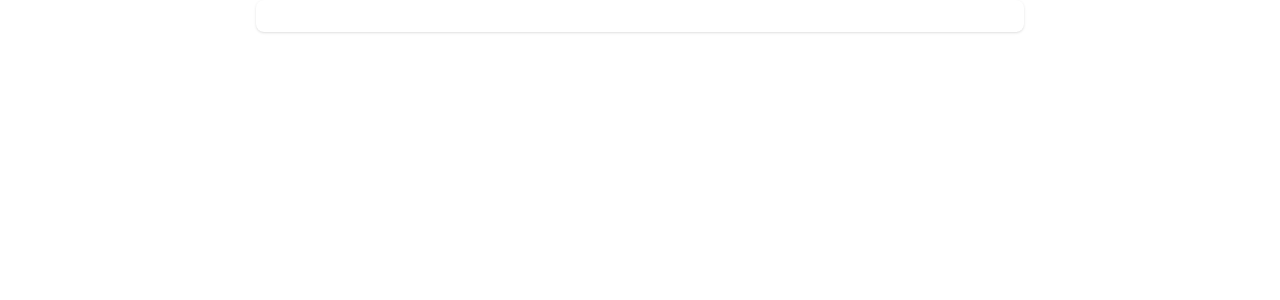
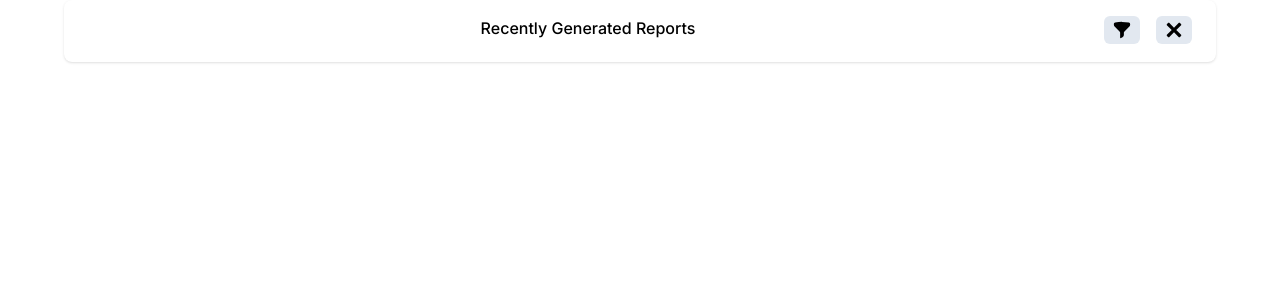
Before and after one commit to ArmanBhatia0100/monter-assignment, a Next.js app: page / in a window 1280 px wide. Shown: the top 300 px of the page. Built offline with nearby package versions, Linux system fonts and the light colour scheme.

Commit message:
Header completed; close and filter button done.

```diff
--- a/app/Dialogbox.js
+++ b/app/Dialogbox.js
@@ -1,14 +1,51 @@
-
-const Dialogbox = ()=>{
+const Dialogbox = () => {
   return (
-     <div className="dialogbox container max-w-3xl mx-auto bg-white p-4 rounded-lg shadow">
+    <div className="dialogbox container max-w-[90vw] mx-auto bg-white p-4 rounded-lg shadow">
       {/* Title of the dialog box with with filter and close button */}
-        <header></header>
+      <header className="w-50 flex">
+        <h2 className="mx-auto font-medium">Recently Generated Reports</h2>
+        {/* Close button */}
+        <div className="action_container content-center">
+          <button
+            type="button"
+            className="px-2 py-1 mx-2 rounded-md border-spacing-1 bg-slate-200 hover:bg-slate-800 hover:text-white hover:drop-shadow-lg"
+          >
+            <svg
+              xmlns="http://www.w3.org/2000/svg"
+              viewBox="0 0 24 24"
+              fill="currentColor"
+              class="w-5 h-5"
+            >
+              <path
+                fill-rule="evenodd"
+                d="M3.792 2.938A49.069 49.069 0 0 1 12 2.25c2.797 0 5.54.236 8.209.688a1.857 1.857 0 0 1 1.541 1.836v1.044a3 3 0 0 1-.879 2.121l-6.182 6.182a1.5 1.5 0 0 0-.439 1.061v2.927a3 3 0 0 1-1.658 2.684l-1.757.878A.75.75 0 0 1 9.75 21v-5.818a1.5 1.5 0 0 0-.44-1.06L3.13 7.938a3 3 0 0 1-.879-2.121V4.774c0-.897.64-1.683 1.542-1.836Z"
+                clip-rule="evenodd"
+              />
+            </svg>
+          </button>
+          <button
+            type="button"
+            className="px-2 py-1 mx-2 rounded-md border-spacing-1 bg-slate-200 hover:bg-slate-800 hover:text-white hover:drop-shadow-lg"
+          >
+            <svg
+              className="hover:fill-white w-5 h-5"
+              xmlns="http://www.w3.org/2000/svg"
+              x="0px"
+              y="0px"
+              width="20"
+              height="20"
+              viewBox="0 0 30 30"
+            >
+              <path d="M 7 4 C 6.744125 4 6.4879687 4.0974687 6.2929688 4.2929688 L 4.2929688 6.2929688 C 3.9019687 6.6839688 3.9019687 7.3170313 4.2929688 7.7070312 L 11.585938 15 L 4.2929688 22.292969 C 3.9019687 22.683969 3.9019687 23.317031 4.2929688 23.707031 L 6.2929688 25.707031 C 6.6839688 26.098031 7.3170313 26.098031 7.7070312 25.707031 L 15 18.414062 L 22.292969 25.707031 C 22.682969 26.098031 23.317031 26.098031 23.707031 25.707031 L 25.707031 23.707031 C 26.098031 23.316031 26.098031 22.682969 25.707031 22.292969 L 18.414062 15 L 25.707031 7.7070312 C 26.098031 7.3170312 26.098031 6.6829688 25.707031 6.2929688 L 23.707031 4.2929688 C 23.316031 3.9019687 22.682969 3.9019687 22.292969 4.2929688 L 15 11.585938 L 7.7070312 4.2929688 C 7.5115312 4.0974687 7.255875 4 7 4 z"></path>
+            </svg>
+          </button>
+        </div>
+      </header>
       {/* Main data imported in the table */}
       <footer></footer>
       {/* custom paginator with a row selector */}
     </div>
-     )
-   }
+  );
+};
 
 export default Dialogbox;
--- a/package.json
+++ b/package.json
@@ -3,7 +3,7 @@
   "version": "0.1.0",
   "private": true,
   "scripts": {
-    "dev": "next dev",
+    "dev": "next dev -p 8000",
     "build": "next build",
     "start": "next start",
     "lint": "next lint"
```
Lines whose indentation alone changed are shown as unchanged.
